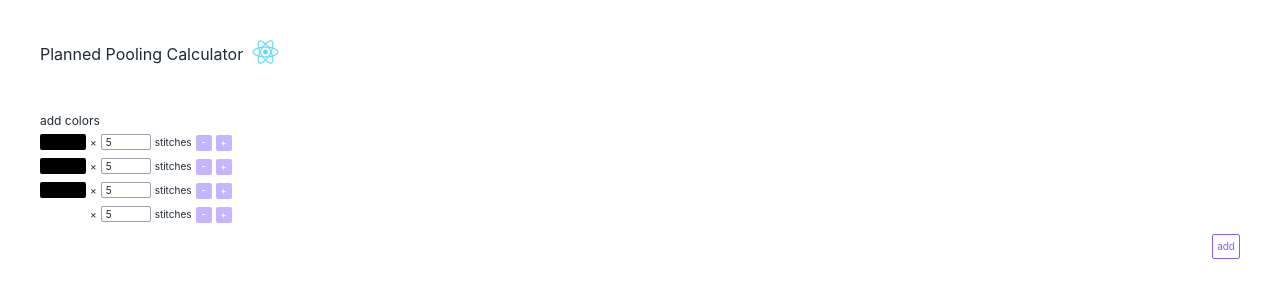
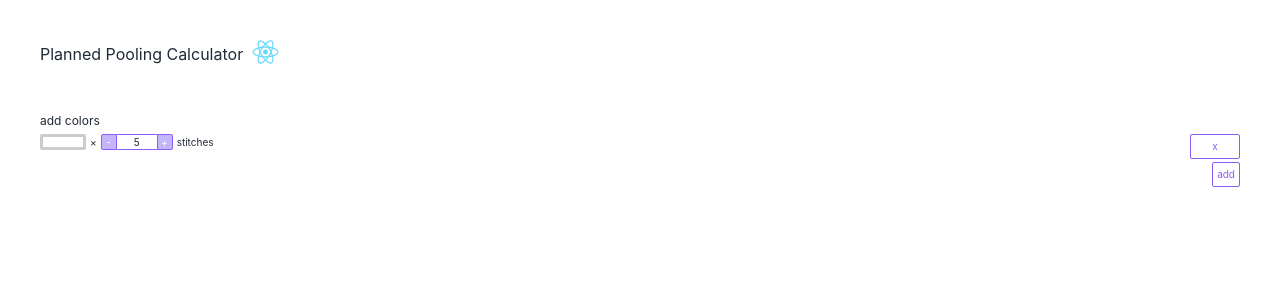
Before and after one commit to lireanne/planned-pooling-calculator, a React (Create React App) app: page / in a window 1280 px wide. Both pictures are taken after a click on the button "add". Shown: the top 300 px of the page. Built offline with nearby package versions, Linux system fonts and the light colour scheme.

Commit message:
feat: color section state passed between parent/children

```diff
--- a/src/components/Button.tsx
+++ b/src/components/Button.tsx
@@ -25,7 +25,7 @@ const ButtonLight = (props: buttonProps) => {
   return (
     <button
       className={`${props.className}
-        text-white bg-violet-300 rounded-sm
+        text-white bg-violet-300
         hover:text-white hover:bg-violet-400`}
       onClick={props.onClick}
       disabled={props.disabled}
--- a/src/inputs/repeats-input/ColourPicker.tsx
+++ b/src/inputs/repeats-input/ColourPicker.tsx
@@ -17,21 +17,32 @@ const useOutsideClick = (ref: any, callback: Function) => {
   }, [ref]);
 };
 
-const ColourPicker = (props: { startingColor: string }) => {
-  const { startingColor } = props;
-  const ref = useRef<HTMLDivElement | null>(null);
-  const [color, setColor] = useState<string>(startingColor);
+const ColourPicker = (props: {
+  hex: string;
+  index: number;
+  updateColor: Function;
+}) => {
+  const { hex, index, updateColor } = props;
+
+  const screenRef = useRef<HTMLDivElement | null>(null);
+
+  const [color, setColor] = useState<string>(hex);
   const [pickerVisible, setPickerVisible] = useState(false);
 
+  useEffect(() => {
+    updateColor(color, index);
+  }, [color, index]);
+
   // Close picker upon clicking anywhere on screen
-  useOutsideClick(ref, () => setPickerVisible(false));
+  useOutsideClick(screenRef, () => setPickerVisible(false));
 
   return (
-    <div ref={ref} className="h-4 mr-1">
+    <div ref={screenRef} className="h-4 mr-1">
       <button
-        className="h-full w-full rounded-sm box-content align-top"
+        className="h-full w-full rounded-sm border align-top"
         style={{
-          backgroundColor: color,
+          background: color,
+          border: "solid rgba(0, 0, 0, 0.2)",
         }}
         onClick={() => setPickerVisible(!pickerVisible)}
       ></button>
@@ -39,7 +50,10 @@ const ColourPicker = (props: { startingColor: string }) => {
         <div className="z-99">
           <ChromePicker
             color={color}
-            onChange={(selected: ColorResult) => setColor(selected.hex)}
+            onChange={(selected: ColorResult) => {
+              setColor(selected.hex);
+              updateColor(color, index);
+            }}
           />
         </div>
       )}
--- a/src/inputs/repeats-input/StitchCountInput.tsx
+++ b/src/inputs/repeats-input/StitchCountInput.tsx
@@ -1,46 +1,48 @@
-import { useState, KeyboardEventHandler } from "react";
+import { useState, useEffect, KeyboardEventHandler } from "react";
 import { Button, ButtonLight } from "../../components/Button";
+import { colorSection } from "./index";
 
-const StitchCountInput = (props: { startingCount: number }) => {
-  const { startingCount } = props;
-  const [count, setCount] = useState<number>(startingCount);
+const StitchCountInput = (props: {
+  colorSection: colorSection;
+  index: number;
+  updateCount: Function;
+}) => {
+  const { index, updateCount } = props;
+  const [count, setCount] = useState<number>(props.colorSection.count);
 
-  const handleKeyPress: KeyboardEventHandler = (e) => {
-    if (["ArrowUp", "+"].includes(e.key)) {
-      setCount(count + 1);
-    }
-
-    if (["ArrowDown", "-"].includes(e.key)) {
-      setCount(count - 1);
-    }
-  };
+  useEffect(() => {
+    updateCount(count, index);
+  }, [count, index]);
 
   return (
     <div className="h-4 text-xs">
-      <span>
-        ×
+      <span>×</span>
+      <span className="h-4 px-1">
+        <ButtonLight
+          className="h-full aspect-square rounded-l-sm border border-violet-500"
+          display="-"
+          data-action="decrement"
+          onClick={() => setCount(count - 1)}
+        />
         <input
           type="number"
-          className="h-full w-[50px] border px-1 mx-1 border-gray-400 rounded-sm"
+          className="h-full w-[40px] text-center border-y border-violet-500"
           value={count}
-          onKeyDown={(e) => handleKeyPress(e)}
+          onKeyDown={(e) => {
+            ["ArrowUp", "+"].includes(e.key) && setCount(count + 1);
+            ["ArrowDown", "-"].includes(e.key) && setCount(count - 1);
+          }}
           onChange={() => console.log(count)}
         ></input>
-        stitches
+        <ButtonLight
+          className="h-full aspect-square rounded-r-sm border border-violet-500"
+          display="+"
+          data-action="increment"
+          onClick={() => setCount(count + 1)}
+        />
       </span>
 
-      <ButtonLight
-        className="h-full aspect-square ml-1"
-        display="-"
-        data-action="increment"
-        onClick={() => setCount(count + 1)}
-      />
-      <ButtonLight
-        className="h-full aspect-square ml-1"
-        display="+"
-        data-action="increment"
-        onClick={() => setCount(count + 1)}
-      />
+      <span>stitches</span>
     </div>
   );
 };
--- a/src/inputs/repeats-input/index.tsx
+++ b/src/inputs/repeats-input/index.tsx
@@ -1,29 +1,79 @@
-import { useState, useRef, useEffect } from "react";
+import { useState, useRef, useEffect, useCallback } from "react";
 import ColourPicker from "./ColourPicker";
 import StitchCountInput from "./StitchCountInput";
 import { Button } from "../../components/Button";
 
-const startingColors: string[] = ["#000000", "#000000", "#000000"];
+const startingSections = [{}, {}, {}];
+
+export type colorSection = {
+  hex: string;
+  count: number;
+};
 
 const RepeatInput = () => {
-  //const { nColours } = props;
-  const [nColors, setNumColors] = useState<number>(startingColors.length);
+  const [sections, setSections] = useState<colorSection[]>([]);
+
+  const addSection = () => {
+    const newSection = {
+      hex: "#FFFFFF",
+      count: 5,
+    };
+    setSections([...sections, newSection]);
+  };
+
+  const handleUpdateColor = (newHex: string, index: number) => {
+    const updatedSections = sections.map((section, i) => {
+      return i === index ? { ...section, hex: newHex } : section;
+    });
+    setSections(updatedSections);
+  };
+
+  const handleUpdateCount = (newCount: number, index: number) => {
+    const updatedSections = sections.map((section, i) => {
+      return i === index ? { ...section, count: newCount } : section;
+    });
+    setSections(updatedSections);
+  };
+
+  const handleRemoveSection = (index: number) => {
+    // TODO: fix so the right item in order of array is deleted
+    const remainingSections = sections.filter((_, i) => i !== index);
+    setSections(remainingSections);
+  };
+
+  useEffect(() => {
+    console.log("sections", sections);
+  }, [sections]);
 
   return (
     <div>
-      <div className={`grid grid-rows-${startingColors.length + 1}`}>
-        <div className="grid grid-cols-2 text-sm">
+      <div className={`grid grid-rows-${startingSections.length + 1}`}>
+        <div className="text-sm">
           <p>add colors</p>
         </div>
-        {Array.from({ length: nColors }, (_, i) => (
+        {sections.map((section, index) => (
           <div
-            key={`color${i}`}
-            className="grid grid-cols-[50px_auto] h-4 my-1"
+            key={`color-${index}`}
+            className="grid grid-cols-[50px_auto_50px] h-4 my-1"
           >
-            <ColourPicker startingColor={startingColors[i]} />
+            <ColourPicker
+              hex={section.hex}
+              index={index}
+              updateColor={handleUpdateColor}
+            />
             <div>
-              <StitchCountInput startingCount={5} />
+              <StitchCountInput
+                colorSection={section}
+                index={index}
+                updateCount={handleUpdateCount}
+              />
             </div>
+            <Button
+              display="x"
+              onClick={() => {
+                handleRemoveSection(index);
+              }}
+            ></Button>
           </div>
         ))}
       </div>
@@ -31,7 +81,7 @@ const RepeatInput = () => {
       <Button
         className="mt-2 items-right float-right"
         display="add"
-        onClick={() => setNumColors(nColors + 1)}
+        onClick={() => addSection()}
       ></Button>
     </div>
   );
```
